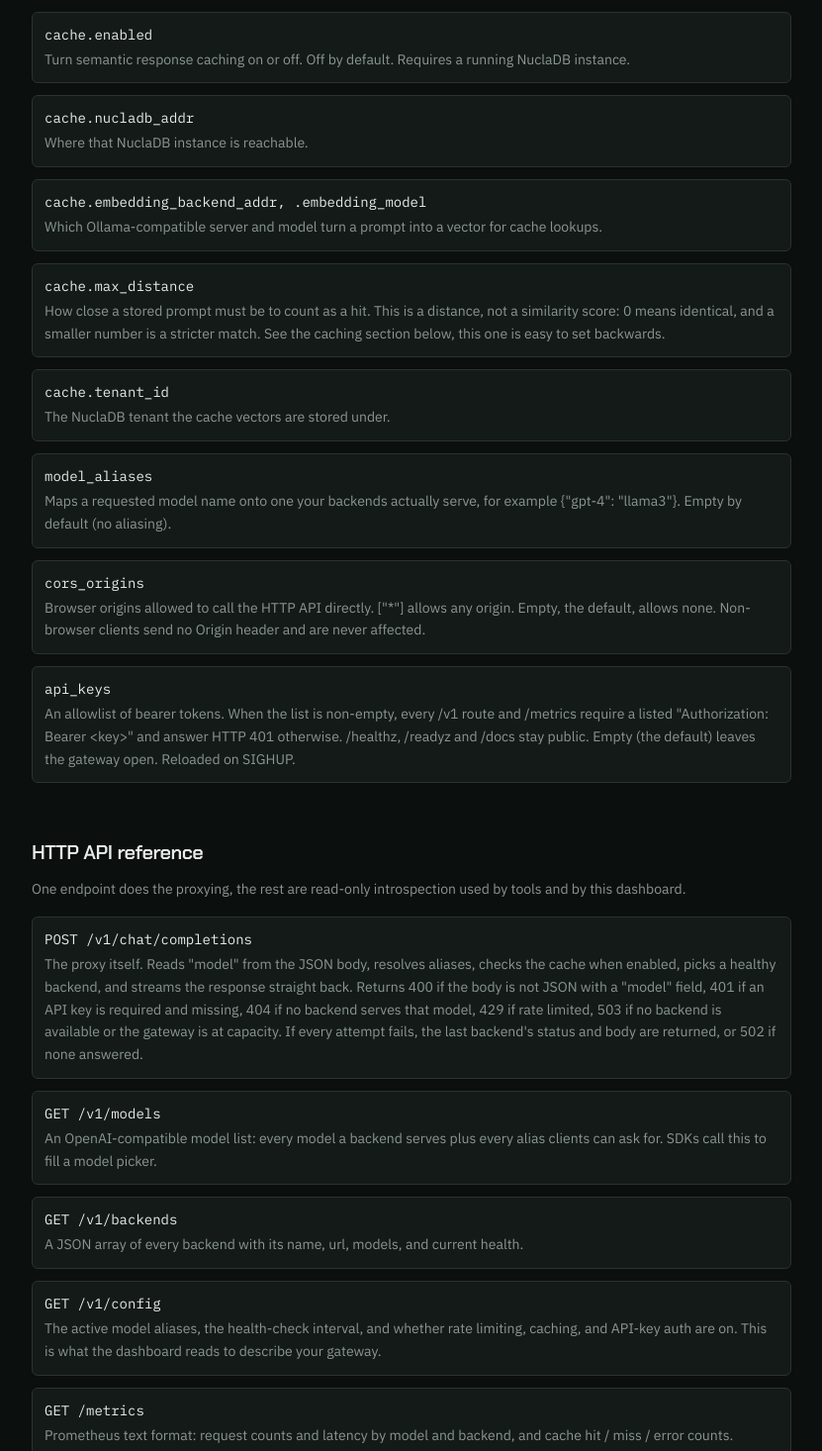
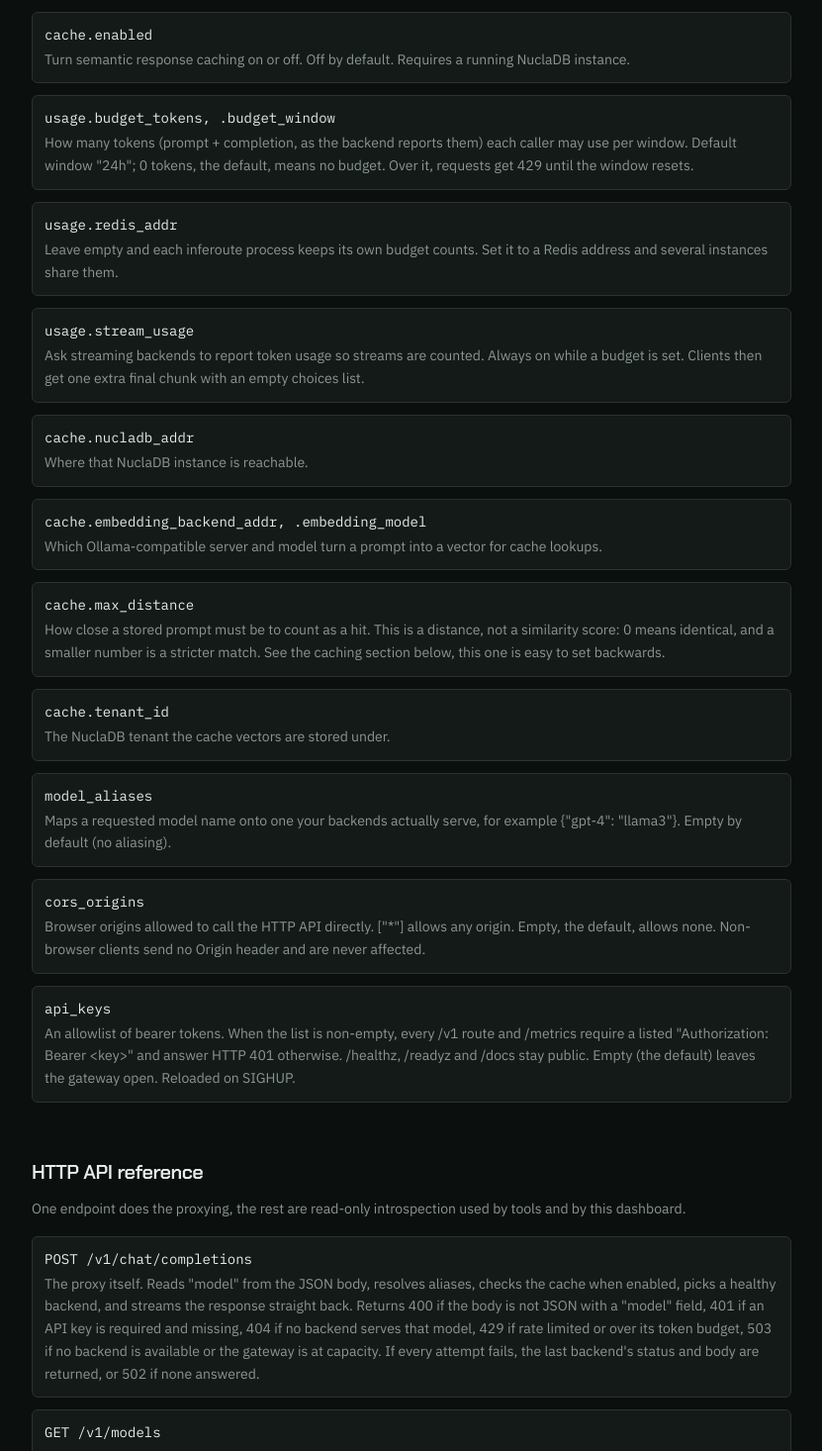
Before and after one commit to Rakshit-gen/inferoute, a Next.js app in the folder web/: page /docs in a window 1280 px wide. Shown: the part 5764-7230 px from the top of the page at 99% size, without its empty margins (56-887 px from the left). Built offline with nearby package versions, Linux system fonts and the light colour scheme; no server answers.

Commit message:
docs: describe token accounting, budgets and GET /v1/usage

```diff
--- a/web/app/docs/page.tsx
+++ b/web/app/docs/page.tsx
@@ -133,6 +133,18 @@ const configFields: [string, React.ReactNode][] = [
     'cache.enabled',
     'Turn semantic response caching on or off. Off by default. Requires a running NuclaDB instance.',
   ],
+  [
+    'usage.budget_tokens, .budget_window',
+    'How many tokens (prompt + completion, as the backend reports them) each caller may use per window. Default window "24h"; 0 tokens, the default, means no budget. Over it, requests get 429 until the window resets.',
+  ],
+  [
+    'usage.redis_addr',
+    'Leave empty and each inferoute process keeps its own budget counts. Set it to a Redis address and several instances share them.',
+  ],
+  [
+    'usage.stream_usage',
+    'Ask streaming backends to report token usage so streams are counted. Always on while a budget is set. Clients then get one extra final chunk with an empty choices list.',
+  ],
   ['cache.nucladb_addr', 'Where that NuclaDB instance is reachable.'],
   [
     'cache.embedding_backend_addr, .embedding_model',
@@ -160,7 +172,7 @@ const configFields: [string, React.ReactNode][] = [
 const endpoints: [string, React.ReactNode][] = [
   [
     'POST /v1/chat/completions',
-    'The proxy itself. Reads "model" from the JSON body, resolves aliases, checks the cache when enabled, picks a healthy backend, and streams the response straight back. Returns 400 if the body is not JSON with a "model" field, 401 if an API key is required and missing, 404 if no backend serves that model, 429 if rate limited, 503 if no backend is available or the gateway is at capacity. If every attempt fails, the last backend\'s status and body are returned, or 502 if none answered.',
+    'The proxy itself. Reads "model" from the JSON body, resolves aliases, checks the cache when enabled, picks a healthy backend, and streams the response straight back. Returns 400 if the body is not JSON with a "model" field, 401 if an API key is required and missing, 404 if no backend serves that model, 429 if rate limited or over its token budget, 503 if no backend is available or the gateway is at capacity. If every attempt fails, the last backend\'s status and body are returned, or 502 if none answered.',
   ],
   [
     'GET /v1/models',
@@ -172,8 +184,12 @@ const endpoints: [string, React.ReactNode][] = [
     'The active model aliases, the health-check interval, and whether rate limiting, caching, and API-key auth are on. This is what the dashboard reads to describe your gateway.',
   ],
   [
+    'GET /v1/usage',
+    'The calling key\'s token budget: budget_tokens, used_tokens, remaining, and resets_at. 404 when no budget is configured.',
+  ],
+  [
     'GET /metrics',
-    'Prometheus text format: request counts and latency by model and backend, and cache hit / miss / error counts.',
+    'Prometheus text format: request counts and latency by model and backend, tokens used by model, backend and caller, and cache hit / miss / error counts.',
   ],
   ['GET /healthz', 'A liveness probe for load balancers and orchestrators. Always 200 while the process is running.'],
   ['GET /readyz', 'A readiness probe. Returns 503 while no backend can take traffic.'],
```
Also changed, not shown: 2 other files (tests, documents, lock files or other folders).
